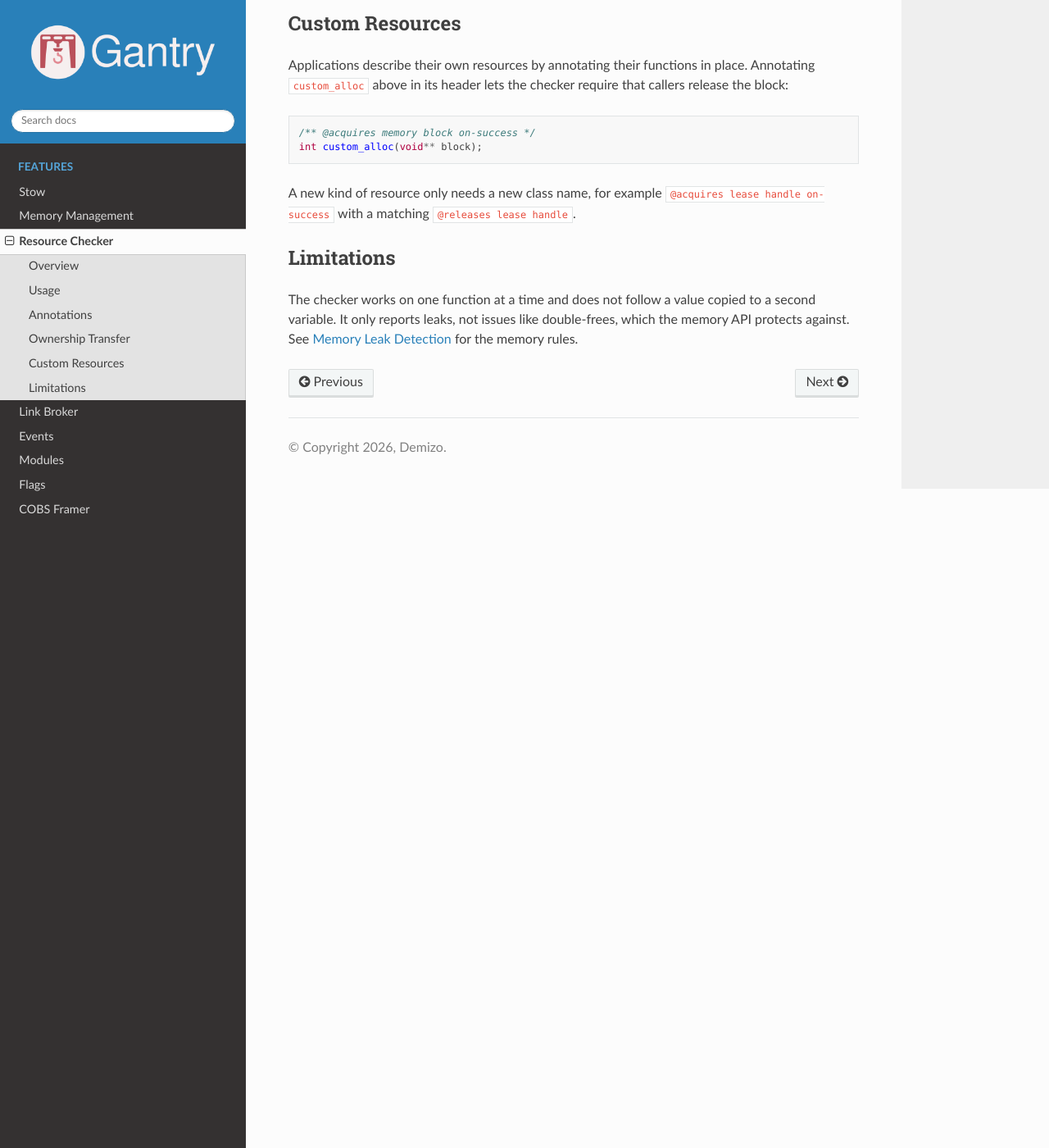
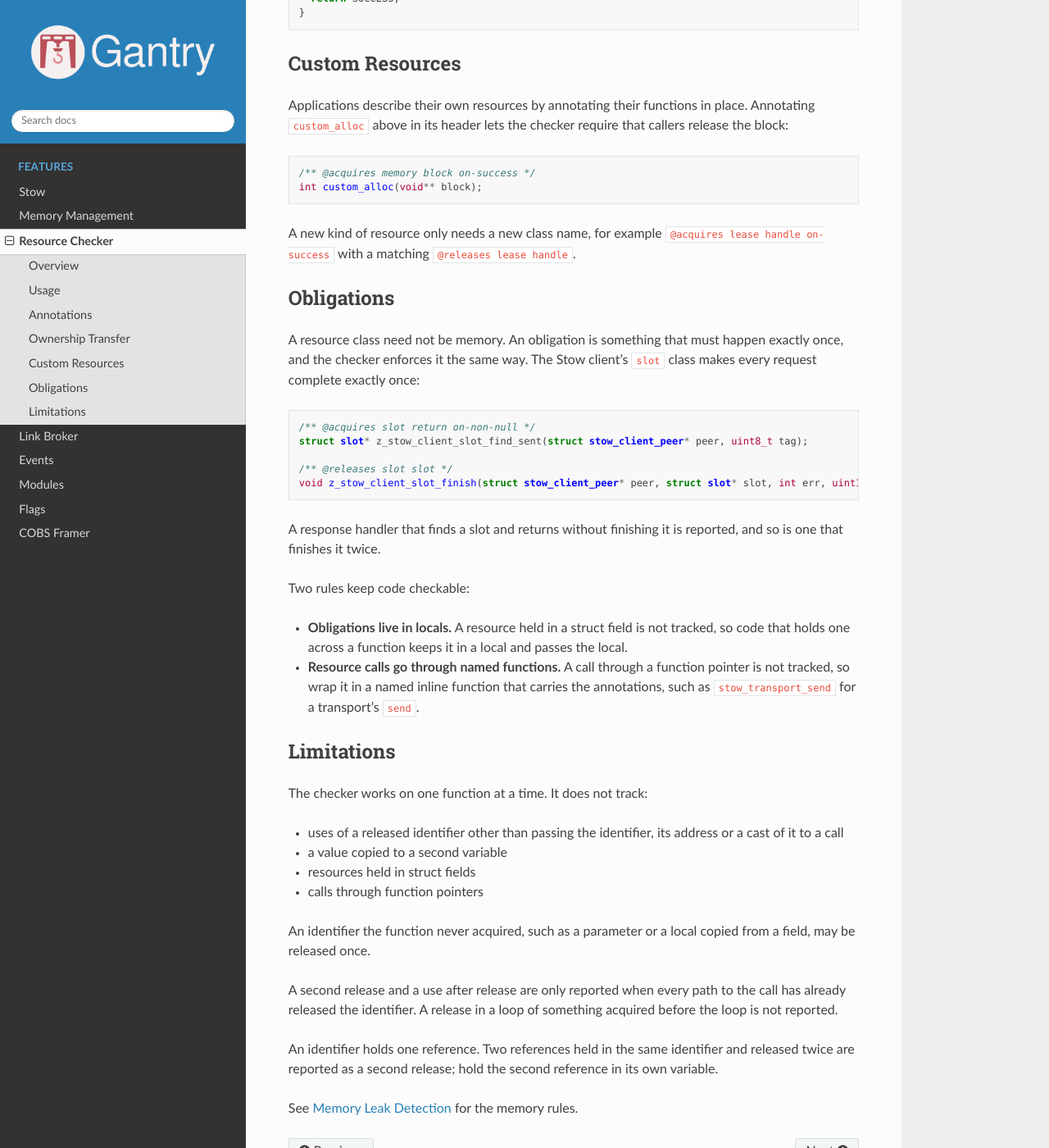
Before and after one commit to Demizo/Gantry, a Sphinx documentation site: the page built from docs/source/resource_checker/index.rst, in a window 1280 px wide and 1400 px high, scrolled down 1918 px. Shown: the whole window at 82% size. Built offline with Sphinx 7.4.7 and the Read the Docs theme 3.1.0, drawn with Linux system fonts in a browser that asks for light colours; some of the changed text lies outside the part shown.

Commit message:
docs: describe resource checker obligations and the rules that keep code checkable

```diff
--- a/docs/source/resource_checker/index.rst
+++ b/docs/source/resource_checker/index.rst
@@ -5,7 +5,7 @@ Resource Checker
 Overview
 ========
 
-The resource checker finds resources that are acquired in a function and not released on every path to a ``return``. It covers Gantry's reference counted memory, events and Stow values, and common Zephyr resources such as IRQ locks, mutexes, spinlocks and ``net_buf``. It runs automatically when Gantry is included as a module.
+The resource checker reports a resource acquired in a function and not released on some path to a ``return``, a resource released a second time, and a resource used after its release. It covers Gantry's reference counted memory, events and Stow values, and common Zephyr resources such as IRQ locks, mutexes, spinlocks and ``net_buf``. It runs automatically when Gantry is included as a module.
 
 The checker is a Python tool built on `tree-sitter <https://tree-sitter.github.io/tree-sitter/>`_. It reads the unexpanded source, so it needs no build, include paths or compile flags. It lives in ``tools/resource_check`` as the standalone ``resource-check`` package and does not depend on Gantry, so it can be installed into other projects.
 
@@ -16,7 +16,7 @@ Usage
 
     uv run --project tools/resource_check resource-check <path>... [--annotations <file-or-dir>]...
 
-Each ``<path>`` is a ``.c`` file or a directory searched for ``.c`` files. The checker exits non-zero if it reports a leak, a policy violation, an annotation error or code it could not parse.
+Each ``<path>`` is a ``.c`` file or a directory searched for ``.c`` files. The checker exits non-zero if it reports a leak, a second release, a use after release, a policy violation, an annotation error or code it could not parse.
 
 Annotations are used to determine what function acquire or release resources. The resource checker includes annotation for common Zephyr functions that allocate or release resources. Annotations are read from functions in the checked source, ``--annotations`` provides additional files to read annotations from.
 
@@ -55,7 +55,7 @@ Most allocations only acquire when they succeed. ``on-success`` means success is
 Ownership Transfer
 ==================
 
-When ownership of a resource leaves a function, mark the point with :any:`PASS_OWNERSHIP`. The checker does not infer a transfer from a value being stored in a field, returned, or passed to another function.
+A function that takes ownership of an argument carries ``@releases`` on that parameter, so its callers need no marker. When ownership leaves a function any other way, through a field, an out parameter or a queue, mark the point with :any:`PASS_OWNERSHIP`. The checker does not infer a transfer from a value being stored in a field, returned, or passed to an unannotated function.
 
 .. code-block:: c
 
@@ -85,7 +85,40 @@ Applications describe their own resources by annotating their functions in place
 
 A new kind of resource only needs a new class name, for example ``@acquires lease handle on-success`` with a matching ``@releases lease handle``.
 
+Obligations
+===========
+
+A resource class need not be memory. An obligation is something that must happen exactly once, and the checker enforces it the same way. The Stow client's ``slot`` class makes every request complete exactly once:
+
+.. code-block:: c
+
+    /** @acquires slot return on-non-null */
+    struct slot* z_stow_client_slot_find_sent(struct stow_client_peer* peer, uint8_t tag);
+
+    /** @releases slot slot */
+    void z_stow_client_slot_finish(struct stow_client_peer* peer, struct slot* slot, int err, uint16_t index);
+
+A response handler that finds a slot and returns without finishing it is reported, and so is one that finishes it twice.
+
+Two rules keep code checkable:
+
+- **Obligations live in locals.** A resource held in a struct field is not tracked, so code that holds one across a function keeps it in a local and passes the local.
+- **Resource calls go through named functions.** A call through a function pointer is not tracked, so wrap it in a named inline function that carries the annotations, such as ``stow_transport_send`` for a transport's ``send``.
+
 Limitations
 ===========
 
-The checker works on one function at a time and does not follow a value copied to a second variable. It only reports leaks, not issues like double-frees, which the memory API protects against. See :ref:`mem-leak-detection` for the memory rules.
+The checker works on one function at a time. It does not track:
+
+- uses of a released identifier other than passing the identifier, its address or a cast of it to a call
+- a value copied to a second variable
+- resources held in struct fields
+- calls through function pointers
+
+An identifier the function never acquired, such as a parameter or a local copied from a field, may be released once.
+
+A second release and a use after release are only reported when every path to the call has already released the identifier. A release in a loop of something acquired before the loop is not reported.
+
+An identifier holds one reference. Two references held in the same identifier and released twice are reported as a second release; hold the second reference in its own variable.
+
+See :ref:`mem-leak-detection` for the memory rules.
```
Also changed, not shown: tools/resource_check/README.md.
